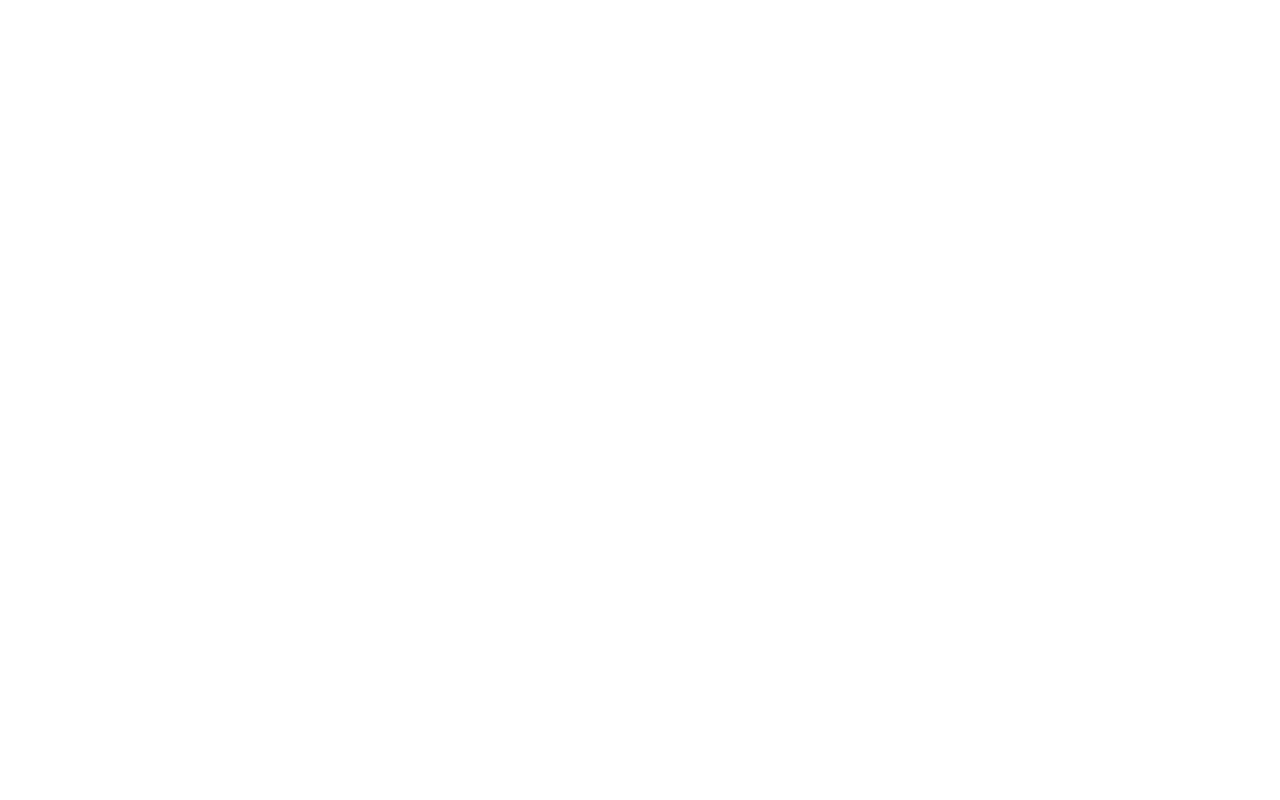
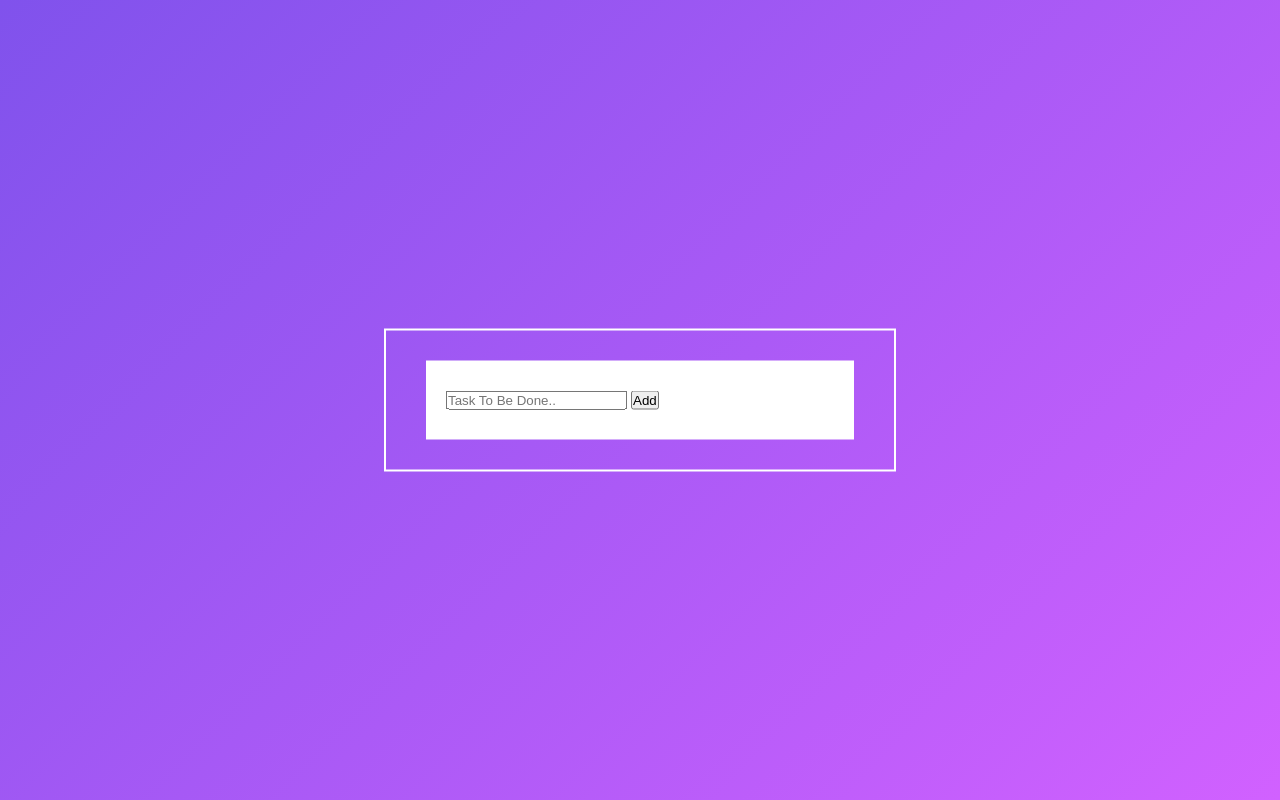
Before and after one commit to ejkington/todolist, a plain HTML site: page index.html in a window 1280 px wide. Drawn offline with Linux system fonts and the light colour scheme.

Commit message:
added html structure and some styling to the front page

```diff
--- a/index.html
+++ b/index.html
@@ -15,7 +15,12 @@
  </head>
 
  <body>
-
+    <div class="container">
+       <div id="newtask">
+          <input type="text" placeholder="Task To Be Done..">
+          <button id="push">Add</button>
+       </div>
+    </div>
  </body>
  <!--Script-->
  <script src="script.js"></script>
--- a/style.css
+++ b/style.css
@@ -0,0 +1,30 @@
+*,
+*:before,
+*:after {
+    padding: 0;
+    margin: 0;
+    box-sizing: border-box;
+}
+
+body {
+    height: 100vh;
+    background: linear-gradient(135deg,
+            #8052ec,
+            #d161ff);
+}
+
+.container {
+    border: 2px solid white;
+    width: 40%;
+    min-width: 450px;
+    position: absolute;
+    transform: translate(-50%, -50%);
+    top: 50%;
+    left: 50%;
+    padding: 30px 40px;
+}
+
+#newtask {
+    background-color: #ffff;
+    padding: 30px 20px;
+}
```
